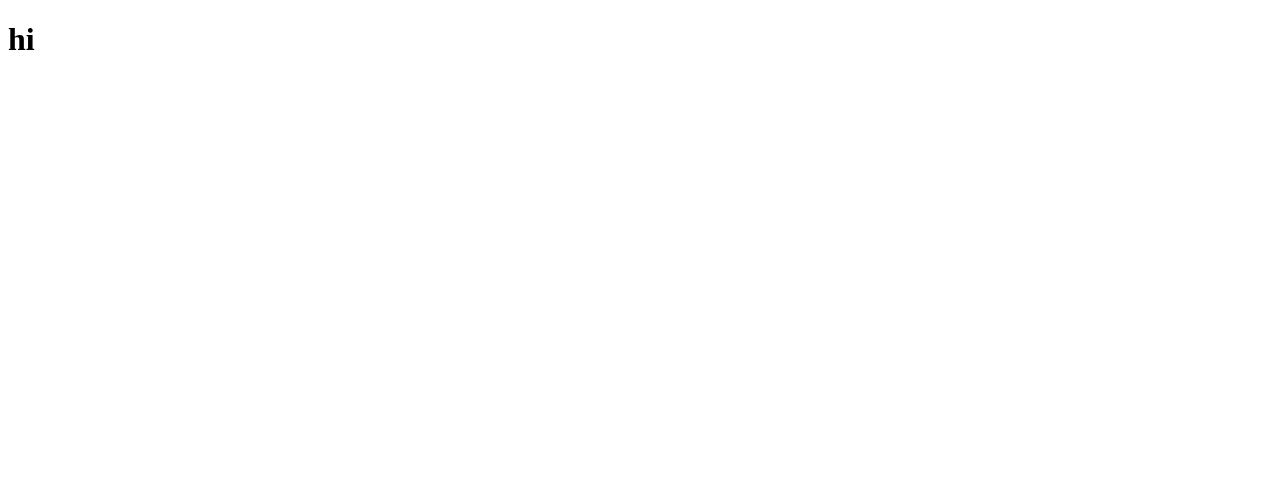
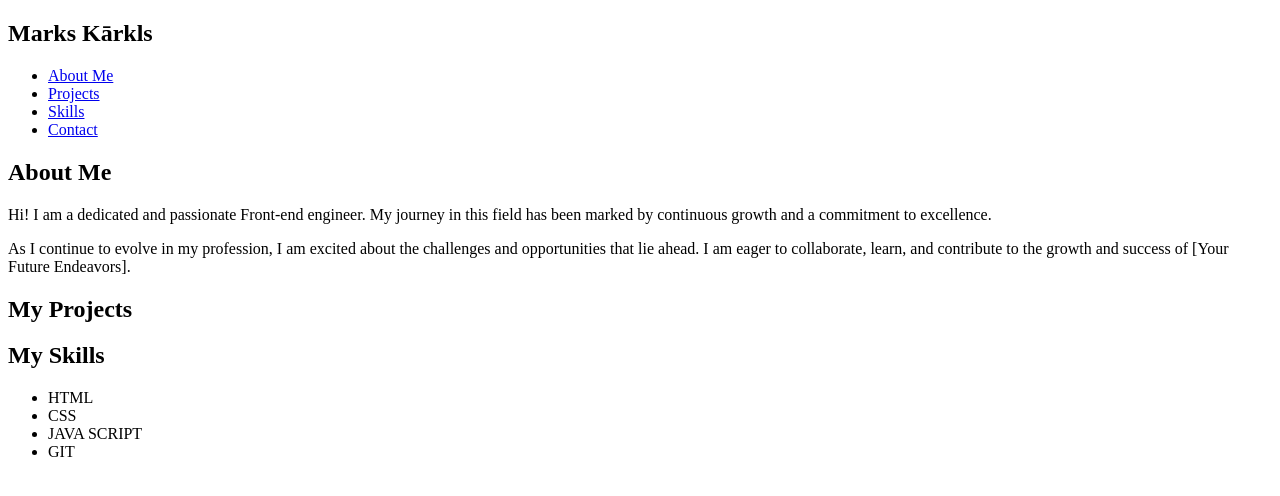
Before and after one commit to Marks999/project1, a plain HTML site: page index.html in a window 1280 px wide. Drawn offline with Linux system fonts and the light colour scheme.

Commit message:
add homepage info

```diff
--- a/index.html
+++ b/index.html
@@ -7,6 +7,41 @@
     <link rel="stylesheet" href="./style.css">
 </head>
 <body>
-<h1>hi</h1>
+<!--Nav bar-->
+<nav>
+    <h2>Marks Kārkls</h2>
+    <div class="links">
+        <ul>
+            <li><a href="aboutMe">About Me</a></li>
+            <li><a href="projects">Projects</a></li>
+            <li><a href="skills">Skills</a></li>
+            <li><a href="contact">Contact</a></li>
+        </ul>
+    </div>
+</nav>
+<!--About me section-->
+<section id="aboutMe">
+<h2>About Me</h2>
+<p>Hi! I am a dedicated and passionate Front-end engineer. My journey in this field has been marked by continuous growth and a commitment to excellence.</p>
+<p>As I continue to evolve in my profession, I am excited about the challenges and opportunities that lie ahead. I am eager to collaborate, learn, and contribute to the growth and success of [Your Future Endeavors].</p>
+</section>
+<!--Projects section-->
+<section id="projects">
+<h2>My Projects</h2>
+</section>
+<!--Skills section-->
+<section id="skills">
+    <h2>My Skills</h2>
+<ul>
+    <li>HTML</li>
+    <li>CSS</li>
+    <li>JAVA SCRIPT</li>
+    <li>GIT</li>
+</ul>
+</section>
+<!--contact section-->
+<section id="contact">
+
+</section>
 </body>
 </html>
```
